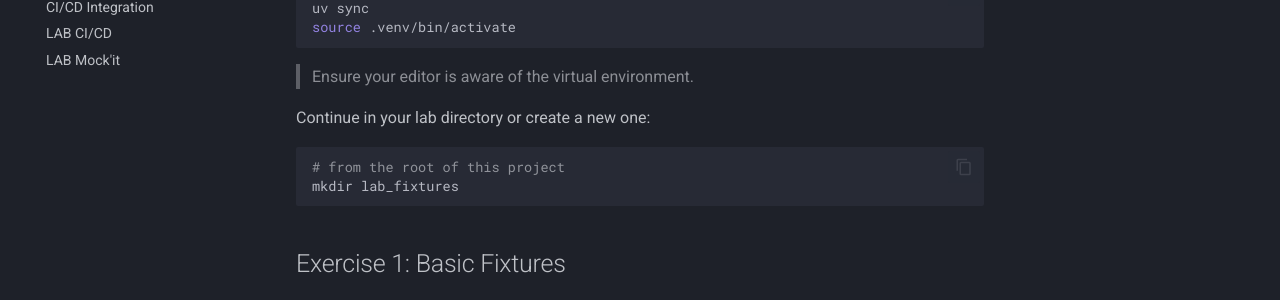
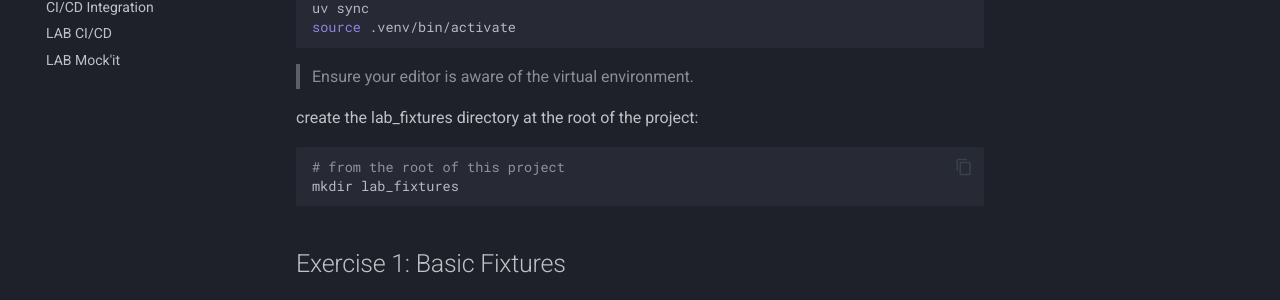
Before and after one commit to bartdorlandt/naf_workshop_pytest, an MkDocs documentation site: the page built from docs/lab_fixtures.md, in a window 1280 px wide and 900 px high. Shown: the part 419-719 px from the top of the window. Built offline with MkDocs 1.6.1 and Material for MkDocs 9.7.7, drawn with Linux system fonts in a browser that asks for light colours; comment, search, counter and statistics services are not loaded.

Commit message:
improved wording, lab_fixtures

````diff
--- a/docs/lab_fixtures.md
+++ b/docs/lab_fixtures.md
@@ -15,7 +15,7 @@ source .venv/bin/activate
 ```
 > Ensure your editor is aware of the virtual environment.
 
-Continue in your lab directory or create a new one:
+create the lab_fixtures directory at the root of the project:
 
 ```bash
 # from the root of this project
````
